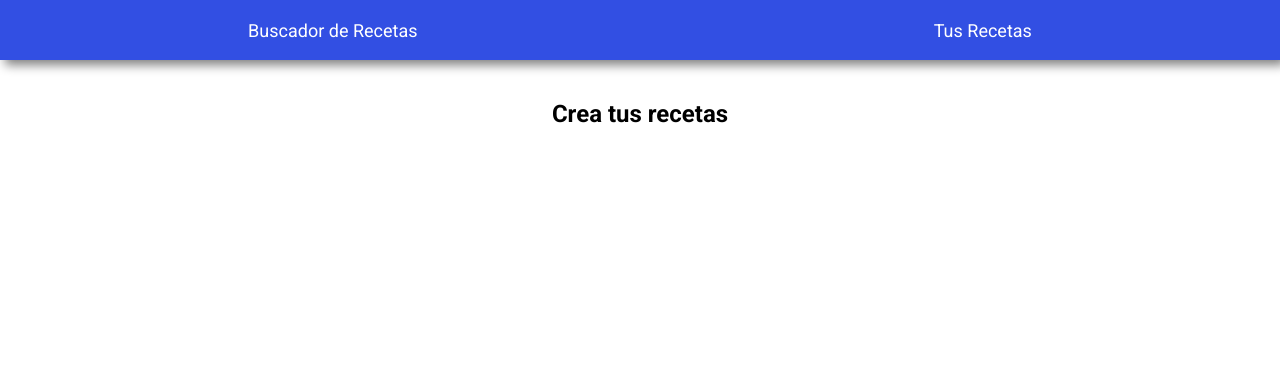
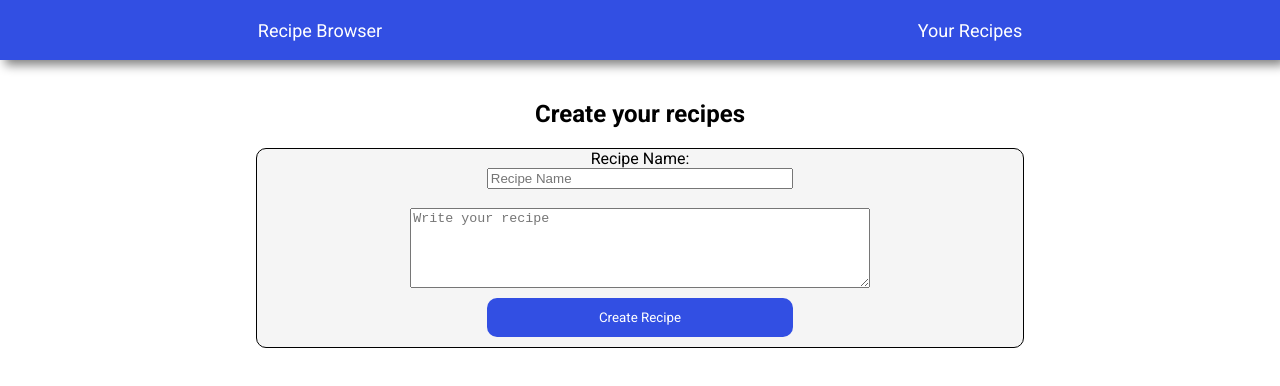
Before and after one commit to cjpoves/Web-Recetas, a plain HTML site: page crearReceta.html in a window 1280 px wide. Drawn offline with Linux system fonts and the light colour scheme.

Commit message:
Update crearReceta.html

```diff
--- a/crearReceta.html
+++ b/crearReceta.html
@@ -15,25 +15,41 @@
     <!--HEADER------------------------------------------------------------------------------------------------------------>
     <header class="navegacion">
         <nav class="barra__navegacion">
-            <a class="navegacion__enlace" href="index.html">Buscador de Recetas</a>
-            <a class="navegacion__enlace" href="crearReceta.html">Tus Recetas</a>
+            <a class="navegacion__enlace" href="index.html">Recipe Browser</a>
+            <a class="navegacion__enlace" href="crearReceta.html">Your Recipes</a>
         </nav>
     </header>
 
 
-    <!--Crear Receta------------------------------------------------------------------------------------------------------------>
+     <!--Form crear receta------------------------------------------------------------------------------------------------------------>
     <section class="creaRecetas">
-        <h1 class="textoInicio">Crea tus recetas</h1>
+        <h1 class="textoInicio">Create your recipes</h1>
 
-        <div class="categorias__selector">
+        <div class="tareas__selector">
+            <form class="formTareas">
+                <div class="formTareas__Area">
+                    <label for="tituloTarea">Recipe Name:</label>
+                    <input type="text" id="tituloTarea" class="tituloTarea" name="tituloTarea" placeholder="Recipe Name"><br>
+                    <textarea class="descripcionTarea" id="descripcionTarea" name="descripcionTarea"  placeholder="Write your recipe"></textarea>
+                    <button type="button" class="btnCrearTarea" id="btnCrearTarea">Create Recipe</button>
+                </div>
+            </form>
+        </div>
+    </section>
+
+     <!--Alerta campos vacios------------------------------------------------------------------------------------------------------------>
+     <section>
+        <div class="alerta"></div>
+    </section>
+
+    <!--Recetas------------------------------------------------------------------------------------------------------------>
+    <section>
+        <div class="tareas">
 
         </div>
     </section>
 
 
-
-
-
-    <script src="js/app.js"> </script>
+    <script src="js/crearRecetas.js"> </script>
 </body>
 </html>
```
